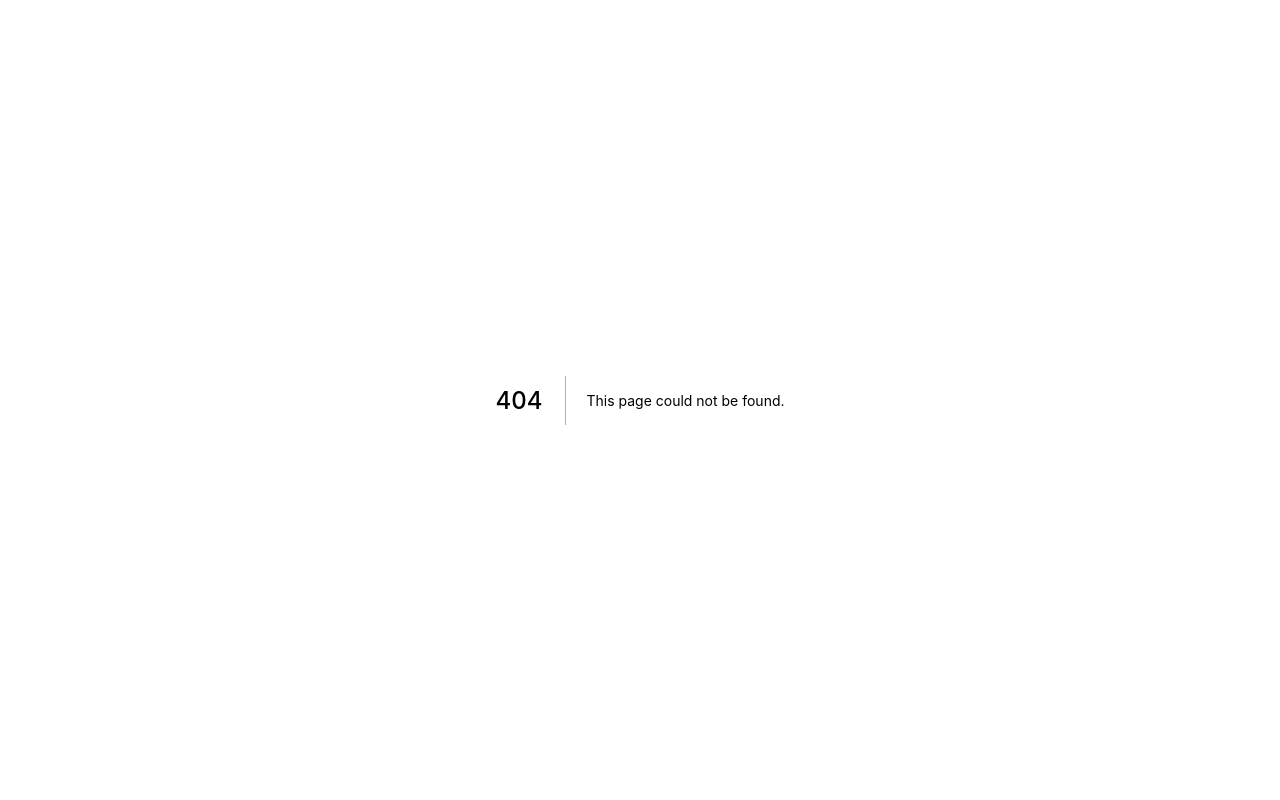
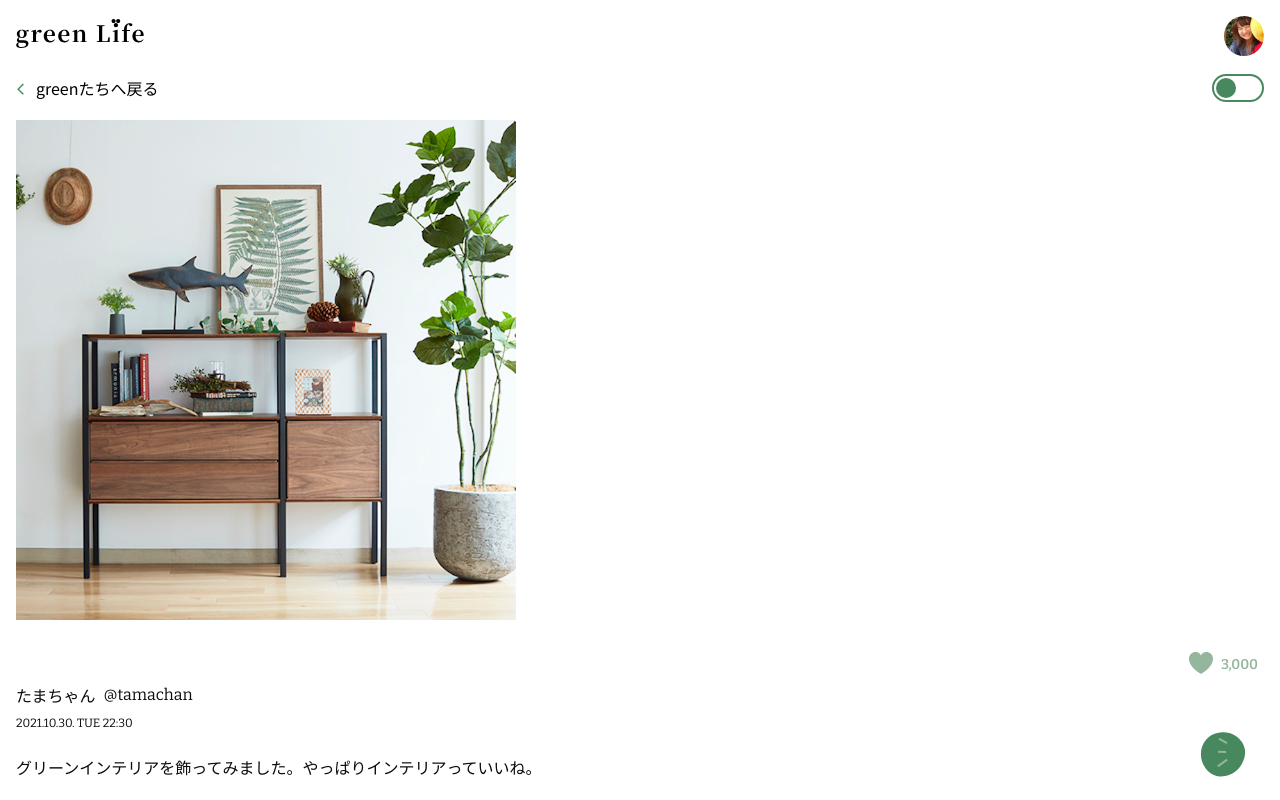
Before and after one commit to moepyxxx/green_life, a Next.js app in the folder front/: page /posts/1 in a window 1280 px wide. Before the commit this address had no page. Shown: the top 800 px of the page. Built offline with nearby package versions, Linux system fonts and the light colour scheme.

Commit message:
投稿詳細をコーディングした

```diff
--- a/front/component/atoms/Switch.tsx
+++ b/front/component/atoms/Switch.tsx
@@ -1,9 +1,9 @@
-import React, { useState } from 'react'
+import React, { useEffect, useState } from 'react'
 import styled from 'styled-components';
 import getColor from '../../utility/getColor';
 
 type Props = {
-  action: () => void,
+  action: (isActive: boolean) => void,
   checked: boolean
 }
 
@@ -11,9 +11,12 @@ const Switch: React.FC<Props> = ( { action, checked = false } ) => {
 
   const [isChecked, setIsCheked] = useState<boolean>(checked);
 
+  useEffect(() => {
+    action(isChecked);
+  }, [isChecked]);
+
   const change = () => {
-    setIsCheked(isChecked != isChecked);
-    action();
+    setIsCheked(!isChecked);
   }
 
   return (
--- /dev/null
+++ b/front/component/features/PostParagraph.tsx
@@ -0,0 +1,45 @@
+import React from 'react'
+import styled from 'styled-components';
+import Typography from '../atoms/Typography';
+import HashTag from '../molecules/HashTag';
+
+type Props = {
+  paragraph: {
+    name: string;
+    userid: string;
+    date: string;
+    description: string;
+    tags: string[]
+  }
+}
+const PostParagraph: React.FC<Props> = ({ paragraph }) => {
+  return (
+    <>
+      <User>
+        <Typography size="medium" margin="0 8px 0 0">{paragraph.name}</Typography>
+        <Typography size="medium" family="Bitter">{`@${paragraph.userid}`}</Typography>
+      </User>
+
+      <Typography size="small" family="Bitter">{paragraph.date}</Typography>
+      <Typography margin="16px 0">{paragraph.description}</Typography>
+
+      <Tags>
+        {paragraph.tags.map((tag, index) => {
+          <HashTag isLink={false} key={index}>{tag}</HashTag>
+        })}
+      </Tags>
+    </>
+  )
+}
+
+const User = styled.div`
+  display: flex;
+`;
+
+const Tags = styled.ul`
+  li {
+    margin: 0 20px 20px 0;
+  }
+`;
+
+export default PostParagraph
--- /dev/null
+++ b/front/component/features/SwitchingGreenImage.tsx
@@ -0,0 +1,144 @@
+import React, { useState } from 'react'
+import styled from 'styled-components';
+import Image from 'next/image'
+import getColor from '../../utility/getColor';
+import Typography from '../atoms/Typography';
+
+type Props = {
+  isPlantVisualActive: boolean;
+}
+const SwitchingGreenImage: React.FC<Props> = ({ isPlantVisualActive = false }) => {
+
+  type TPlant = {
+    imagePath: string,
+    name: string,
+    description: string,
+    cordinate: {
+      top: number,
+      left: number
+    }
+  }
+
+  const damies: TPlant[] = [{
+    imagePath: 'sample_1.jpg',
+    name: 'リキュウソウ',
+    description: 'ここにちょっとした説明が入るここにちょっとした説明が入るここにちょっとした説明が入る',
+    cordinate: {
+      top: 40,
+      left: 40
+    }
+  }, {
+    imagePath: 'sample_2.jpg',
+    name: 'ホゲソウ',
+    description: 'ここにちょっとした説明が入る',
+    cordinate: {
+      top: 120,
+      left: 240
+    }
+  }];
+
+  const [modalText, setModalText] = useState<TPlant>(damies[0]);
+  const [modalIsActive, setModalIsActive] = useState<boolean>(false);
+
+  const openPlantDescription = (index: number) => {
+    setModalText(damies[index]);
+    setModalIsActive(true);
+  }
+
+  return (
+    <MainImage>
+      <Image src="/sample_1.jpg" width="500" height="500" objectFit='cover' alt="グリーン画像" />
+      <PlantVisual isActive={isPlantVisualActive}>
+        <Shadow />
+
+        {damies.map((damy, index) => {
+          return  <Pin top={damy.cordinate.top} left={damy.cordinate.top} onClick={() => openPlantDescription(index)} />
+        })}
+
+        <PlantDescriptionModal isActive={modalIsActive}>
+          <CloseIcon onClick={() => setModalIsActive(false)} />
+          <Image src={`/${modalText.imagePath}`} width="72" height="72" objectFit='cover' alt="グリーン画像" />
+          <Typography size="medium" color="secondary">{modalText.name}</Typography>
+          <Typography size="small">{modalText.description}</Typography>
+        </PlantDescriptionModal>
+
+      </PlantVisual>
+
+    </MainImage>
+  );
+}
+
+export default SwitchingGreenImage
+
+const MainImage = styled.div`
+  position: relative;
+  width: 100%;
+`;
+
+const PlantVisual = styled.div`
+  display: ${(props) => props.isActive ? 'block' : 'none'};
+  width: 100%;
+`;
+
+const Shadow = styled.div`
+  position: absolute;
+  width: 100%;
+  height: 100%;
+  top: 0;
+  left: 0;
+  background-color: rgba(31, 71, 45, .36);
+`;
+
+const Pin = styled.button`
+  position: absolute;
+  display: inline-block;
+  width: 32px;
+  height: 32px;
+  border-radius: 50%;
+  top: ${(props) => props.top}px;
+  left: ${(props) => props.left}px;
+  background-color: #fff;
+  border: none;
+
+  &:after {
+    content: '?';
+    color: ${getColor('secondary')};
+    font-size: 1.8rem;
+    font-family: 'Bitter', sans-serif;
+  }
+`;
+
+const PlantDescriptionModal = styled.div`
+  display: ${(props) => props.isActive ? 'block' : 'none'};
+  position: absolute;
+  top: 50%;
+  left: 50%;
+  transform: translate(-50%, -50%);
+  width: 80%;
+  height: 80%;
+  background-color: #fff;
+  padding: 32px;
+  text-align: center;
+  border-radius: 8px;
+  box-shadow: 0 4px 4px 0 rgba(0, 0, 0, .25);
+`;
+
+const CloseIcon = styled.span`
+  position: absolute;
+  top: -4%;
+  right: -4%;
+  width: 32px;
+  height: 32px;
+  border-radius: 50%;
+  background-color: ${getColor('secondary')};
+  border: 1px solid #fff;
+
+  &:after {
+    content: '×';
+    color: #fff;
+    position: absolute;
+    top: 50%;
+    left: 50%;
+    transform: translate(-50%, -50%);
+  }
+`;
--- /dev/null
+++ b/front/pages/posts/[slug].tsx
@@ -0,0 +1,98 @@
+import React, { useState } from 'react';
+import { GetStaticProps, InferGetStaticPropsType } from 'next';
+import styled from 'styled-components';
+
+import DefaultTemplate from '../../component/templates/Default';
+import ArrowTextLink from '../../component/molecules/ArrowTextLink';
+import Switch from '../../component/atoms/Switch';
+import SukiButton from '../../component/molecules/SukiButton';
+import SwitchingGreenImage from '../../component/features/SwitchingGreenImage';
+import PostParagraph from '../../component/features/PostParagraph';
+
+export default function postDetail() {
+
+  const [isPlantVisualActive, setIsPlantVisualActive] = useState<boolean>(false);
+
+  const switchPlantVisual = (isActive: boolean) => {
+    isActive ? setIsPlantVisualActive(true) : setIsPlantVisualActive(false);
+  }
+
+  // [note]: ダミー
+  const paragraph = {
+    date: '2021.10.30. TUE 22:30',
+    name: 'たまちゃん',
+    userid: 'tamachan',
+    description: 'グリーンインテリアを飾ってみました。やっぱりインテリアっていいね。',
+    tags: ['シダ', 'つる植物', '多肉植物']
+  }
+
+  return (
+    <DefaultTemplate>
+      <>
+        <FlexBetween>
+
+          <ArrowTextLink
+            linkPath='/'
+            text='greenたちへ戻る'
+            arrow='left'
+          />
+
+          <Switch
+            checked={false}
+            action={switchPlantVisual}
+          />
+
+        </FlexBetween>
+
+        <MainImage>
+          <SwitchingGreenImage isPlantVisualActive={isPlantVisualActive} />
+        </MainImage>
+
+        <Reaction>
+          <SukiButton
+            isActive={false}
+            count={3000}
+          />
+        </Reaction>
+
+        <PostParagraph
+          paragraph={paragraph}
+        />
+
+      </>
+    </DefaultTemplate>
+  )
+}
+
+
+const FlexBetween = styled.div`
+  display: flex;
+  align-items: center;
+  justify-content: space-between;
+`;
+
+const MainImage = styled.div`
+  margin: 16px 0;
+`;
+
+const Reaction = styled.div`
+  text-align: right;
+`;
+
+
+
+// export const getStaticProps: GetStaticProps = async () => {
+
+//   const query = new URLSearchParams({ page : '1', count: '27' });
+//   const url = `${process.env.NEXT_PUBLIC_API_URL}posts?${query}`;
+
+//   const { page, posts } = await (await fetch(url)).json();
+
+//   return {
+//     props: {
+//       page,
+//       posts
+//     },
+//     revalidate: 60
+//   };
+// }
```
